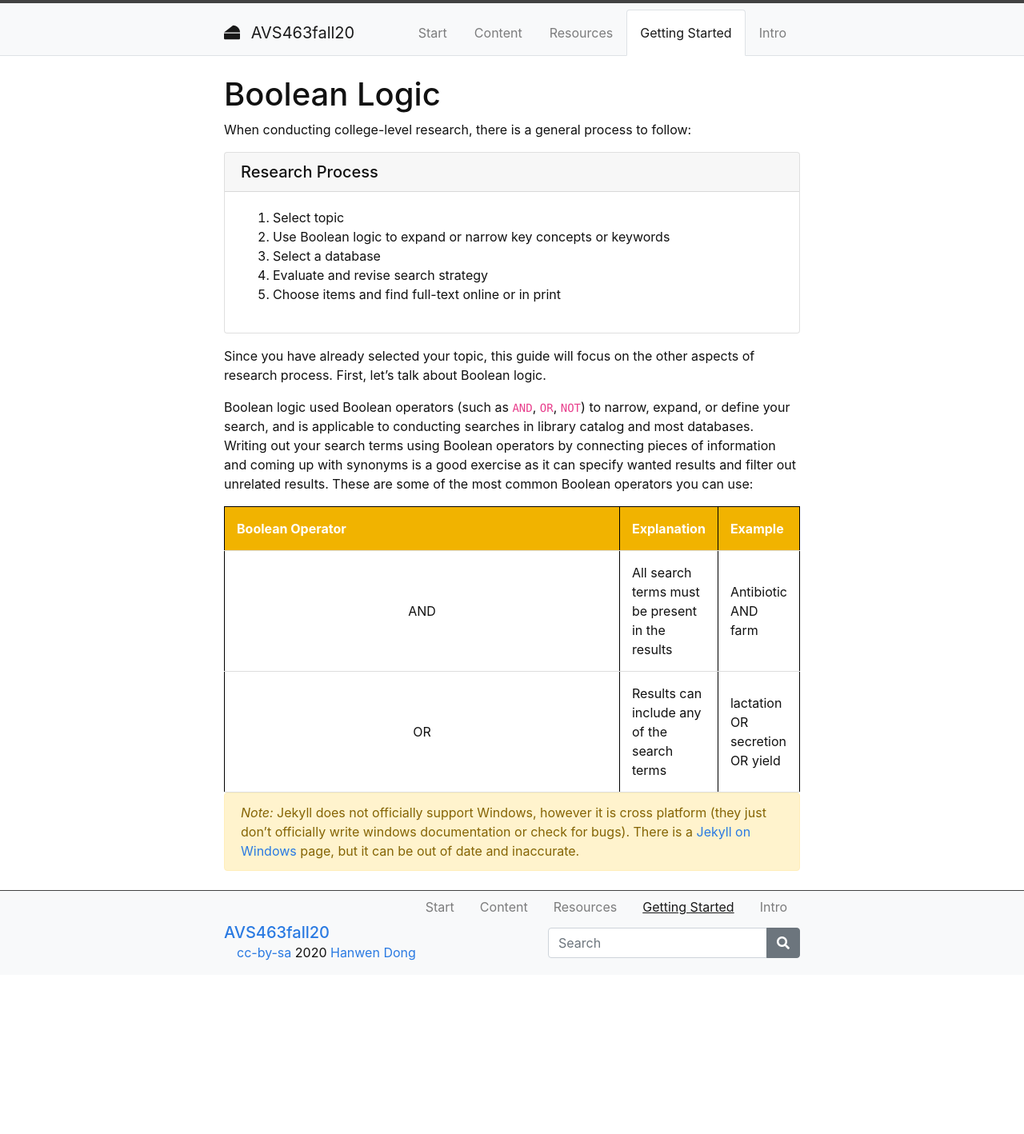
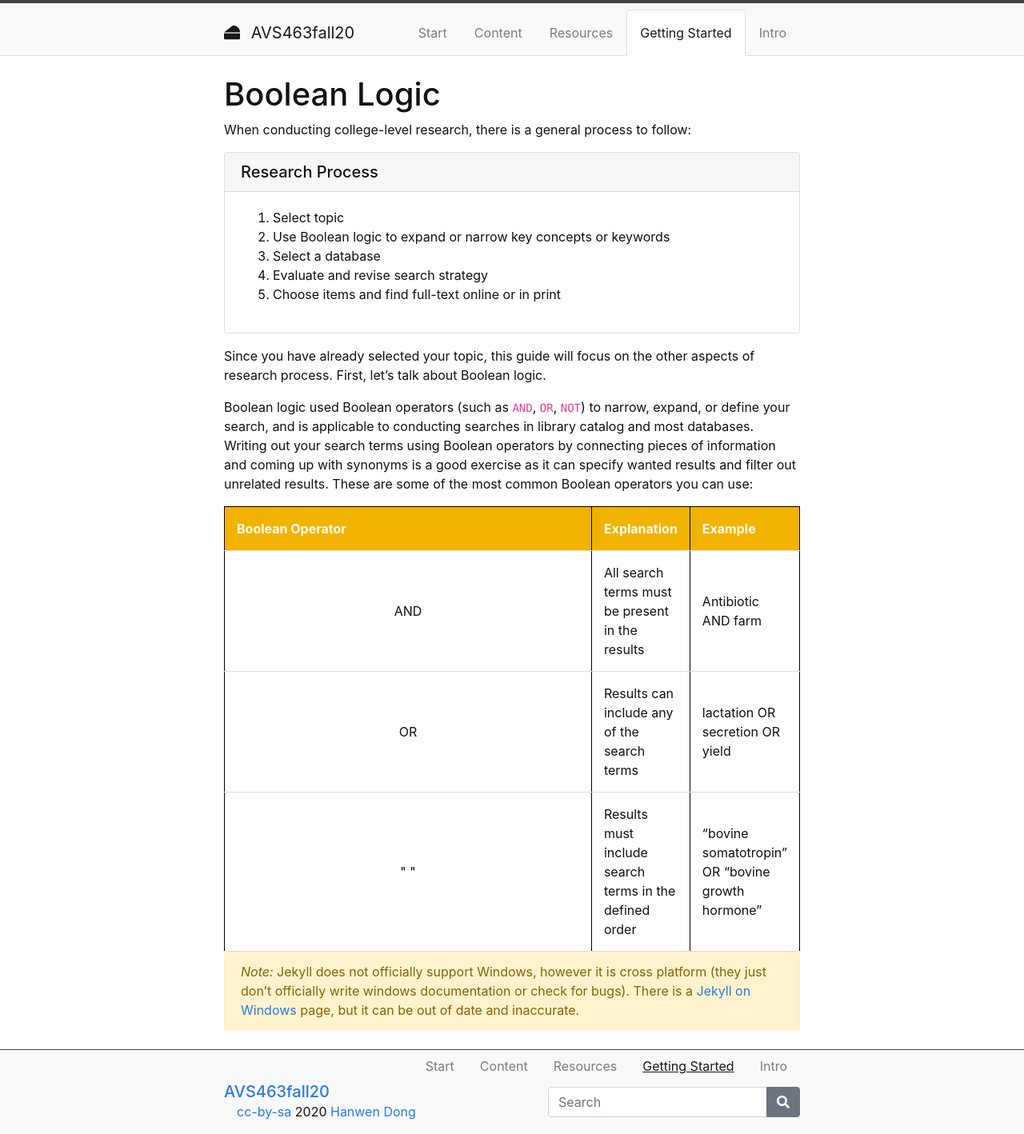
Before and after one commit to hanwendong1/AVS463-f20, a Jekyll site: the page built from content/Getting-Started.md, in a window 1280 px wide. Shown: the whole page at 80% size. Built offline with Jekyll 4.4.1, drawn with Linux system fonts in a browser that asks for light colours; before the commit the page ends 1219 px from its top, so only the background shows below that.

Commit message:
Update Getting-Started.md

```diff
--- a/content/Getting-Started.md
+++ b/content/Getting-Started.md
@@ -54,6 +54,11 @@ Boolean logic used Boolean operators (such as `AND`, `OR`, `NOT`) to narrow, exp
             <td style="text-align:Left">Results can include any of the search terms</td>
             <td style="text-align:Left">lactation OR secretion OR yield</td>
          </tr>
+         <tr>
+            <td style="text-align:Center">" "</td>
+            <td style="text-align:Left">Results must include search terms in the defined order</td>
+            <td style="text-align:Left">“bovine somatotropin” OR “bovine growth hormone”</td>
+         </tr>
       </table>
    </body>
 </html>
```
